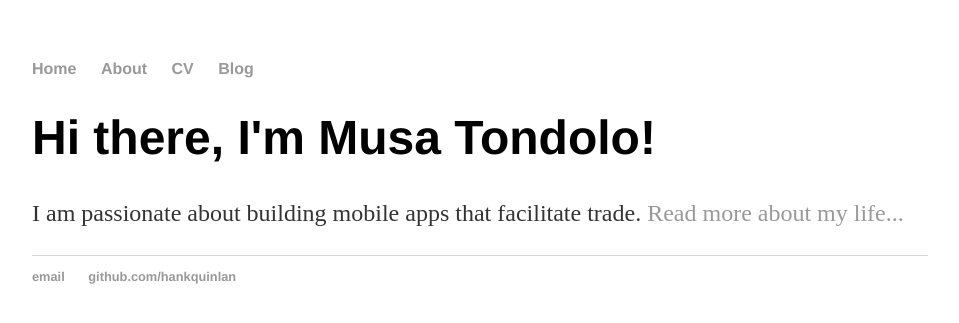
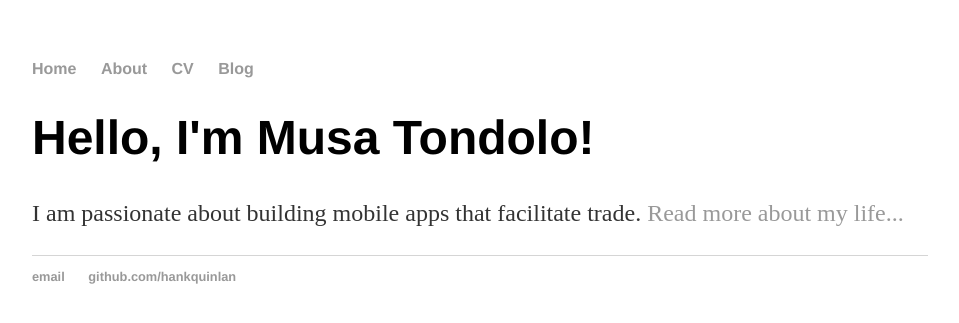
Before and after one commit to mtondolo/mtondolo.github.io, a Jekyll site: the page built from index.html, in a window 1280 px wide. Shown: the top 323 px of the page, without its empty margins (160-1119 px from the left). Built offline with Jekyll 4.4.1, drawn with Linux system fonts in a browser that asks for light colours.

Commit message:
Update index.html

```diff
--- a/index.html
+++ b/index.html
@@ -3,6 +3,6 @@ layout: default
 title: Hank Quinlan, Horrible Cop
 ---
 <div class="blurb">
-	<h1>Hi there, I'm Musa Tondolo!</h1>
+	<h1>Hello, I'm Musa Tondolo!</h1>
 	<p>I am passionate about building mobile apps that facilitate trade. <a href="/about">Read more about my life...</a></p>
 </div><!-- /.blurb -->
```
